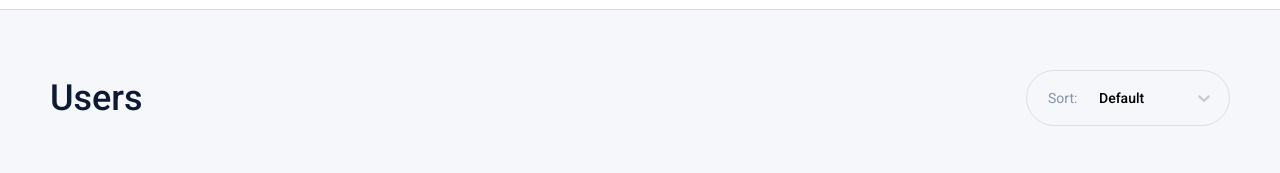
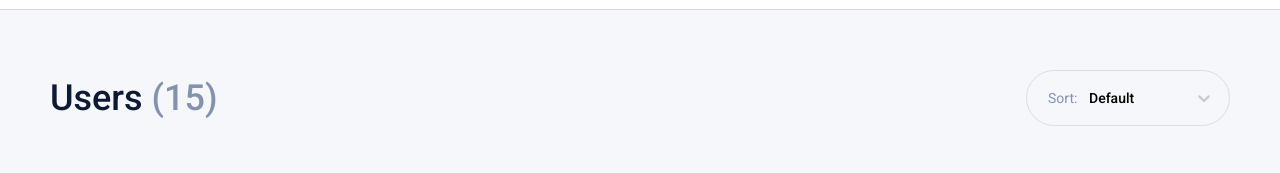
Before and after one commit to AlexKobiliansky/mercury, a React (Create React App) app: page /users in a window 1280 px wide. Shown: the part 121-294 px from the top of the page. Built offline with nearby package versions, Linux system fonts and the light colour scheme; sample sign-in values are in the browser's storage; what javascript-time-ago would draw is missing.

Commit message:
small fixes for users page

```diff
--- a/src/components/Layouts/DefaultLayout/PageContent/PageContent.module.sass
+++ b/src/components/Layouts/DefaultLayout/PageContent/PageContent.module.sass
@@ -7,6 +7,8 @@
     font-weight: 500
     line-height: 1
     margin: 0
+    span
+      color: #8492af
   h2
     font-size: 36px
     line-height: 1
--- a/src/components/Users/Users.jsx
+++ b/src/components/Users/Users.jsx
@@ -180,6 +180,8 @@ function Users({sorting, sortUsers}) {
         },
     ]);
 
+    const num = users.length;
+
     useEffect(() => {
         switch (sorting) {
             case ACTIVE_FIRST:
@@ -230,11 +232,12 @@ function Users({sorting, sortUsers}) {
     return (
         <div>
             <BoxHeader customClass={hs.marginHeader}>
-                <h1>Users</h1>
+                <h1>Users {num>0 && <span>({num})</span>}</h1>
                 <Select
                     data={selectData}
                     changeOption={onSortUsers}
-                    sorting={sorting}
+                    customPadding={{padding: '15px 15px 15px 60px'}}
+                    selectedOption={sorting}
                 />
             </BoxHeader>
 
--- a/src/components/ui/atoms/Select/Select.jsx
+++ b/src/components/ui/atoms/Select/Select.jsx
@@ -3,12 +3,12 @@ import ReactSelect from 'react-select';
 
 import s from './Select.module.sass'
 
-function Select({data, changeOption}) {
+function Select({data, changeOption, customPadding, selectedOption}) {
 
     const customStyles = {
         control: (provided) => ({
             ...provided,
-            padding: '15px 15px 15px 70px',
+            padding: customPadding ? customPadding.padding : '15px 15px 15px 70px',
             borderRadius: 30,
             outline: 'none',
             border: '1px solid #dadee7!important',
@@ -54,6 +54,8 @@ function Select({data, changeOption}) {
     //     changeOption(e.value)
     // }
 
+    const defaultValue = selectedOption ? selectedOption : options[0];
+
     return (
         <label className={s.selectLabel}>
             <span>{data.label}:</span>
@@ -62,7 +64,7 @@ function Select({data, changeOption}) {
                 options={options}
                 onChange={changeOption}
                 styles={customStyles}
-                defaultValue={options[0]}
+                defaultValue={defaultValue}
             /> }
         </label>
     );
--- a/src/redux/actions/users.js
+++ b/src/redux/actions/users.js
@@ -1,8 +1,8 @@
 import {SORT_USERS} from '../types';
 
-export const sortUsers = (status) => ({
+export const sortUsers = (sorting) => ({
     type: SORT_USERS,
     payload: {
-        status: status
+        sorting: sorting
     }
 });
```
